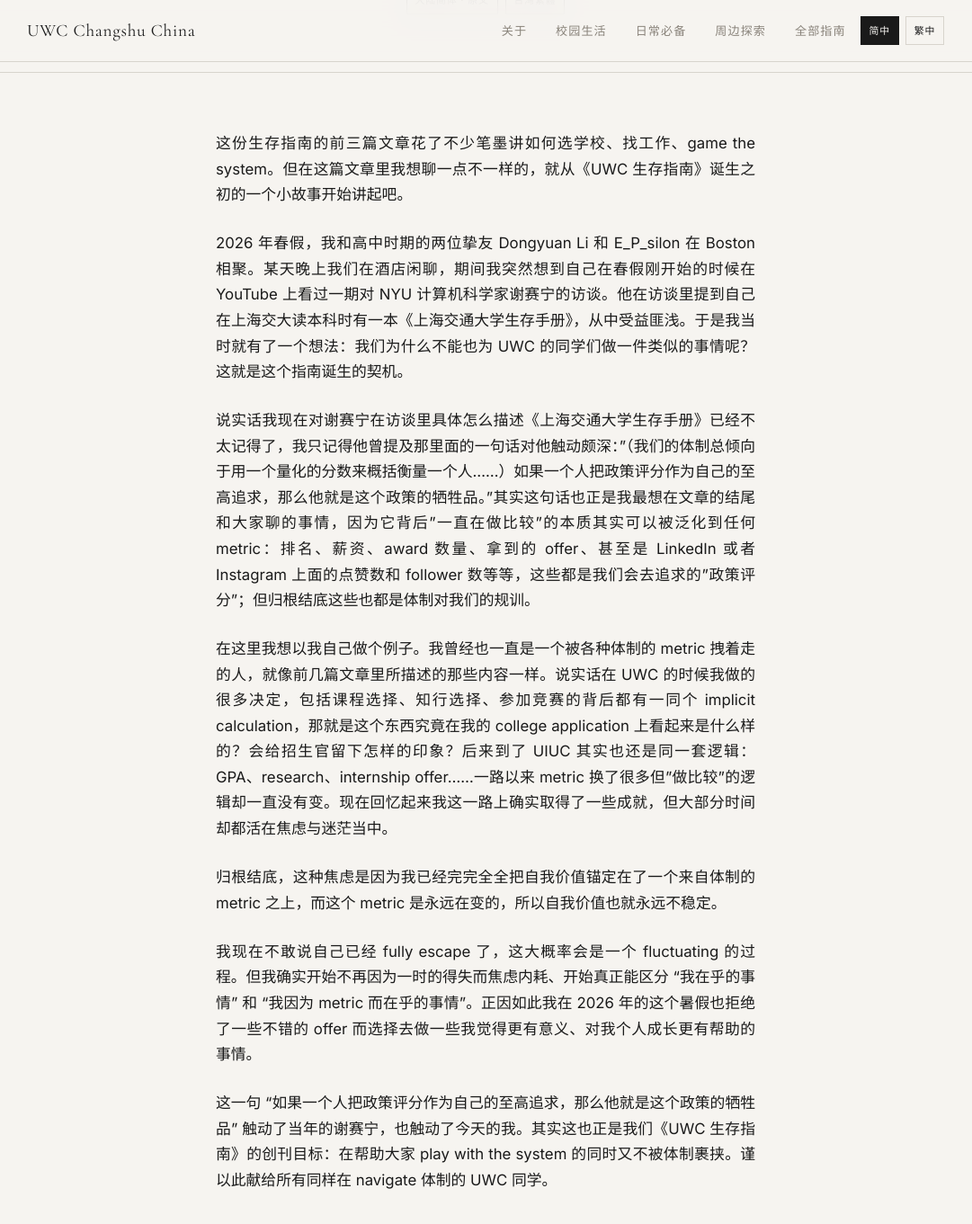
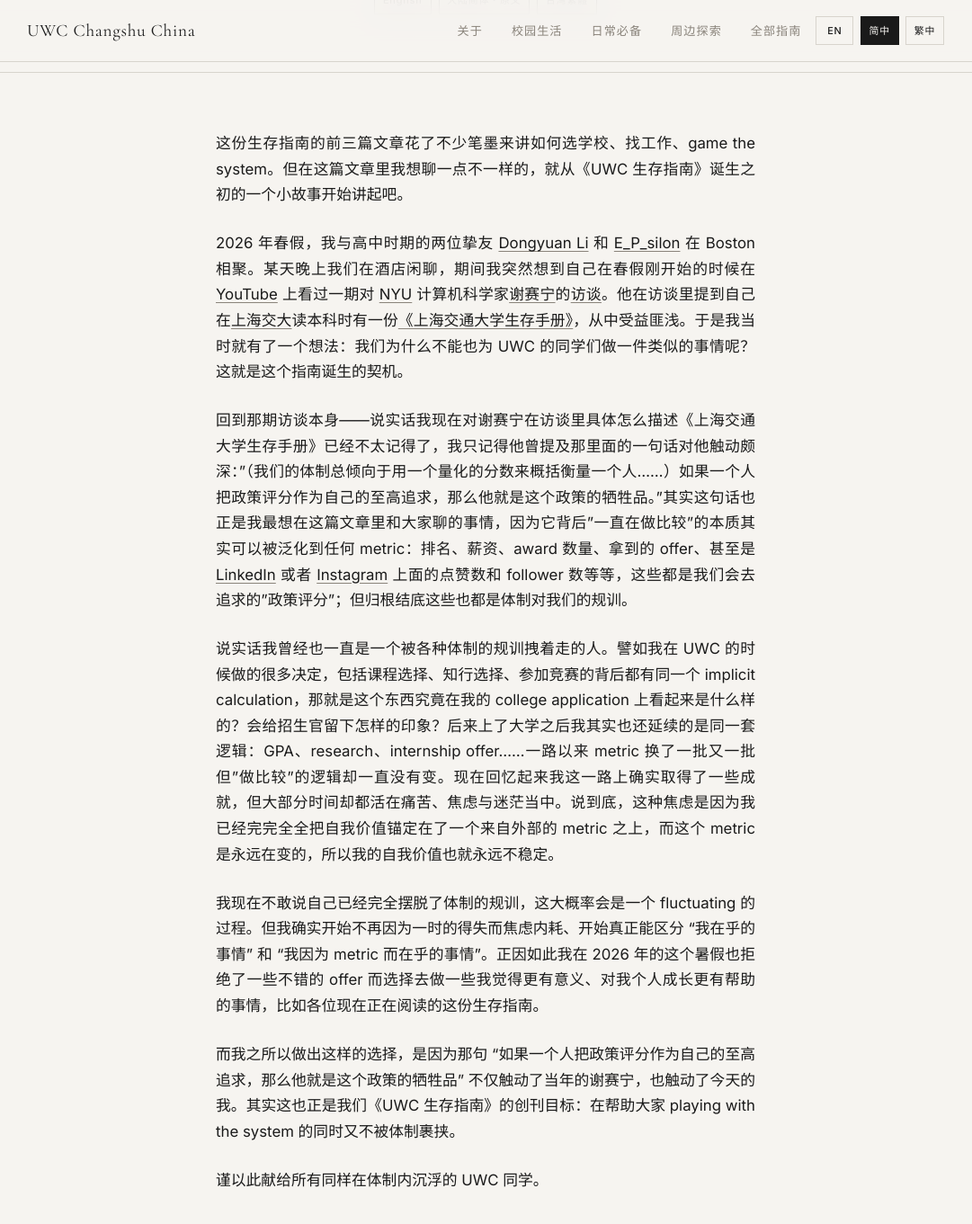
Before and after one commit to United-World-College/UWC-Survival-Guide, a Jekyll site: the page built from website/_guides/chinese/victims-of-the-system-CN.md, in a window 1280 px wide and 1400 px high, scrolled down 466 px. Shown: the top 1361 px of the window at 90% size, without its empty margins (100-1181 px from the left). Built offline with Jekyll 4.4.1, drawn with Linux system fonts in a browser that asks for light colours; some of the changed text lies outside the part shown.

Commit message:
docs: add EN 'Victims of the System' + sync CN/TW updates, Wikipedia links, italicize titles, global order=3
- New EN version (website/_guides/default/victims-of-the-system.md) with banner aligned to other EN articles (Musings category, language_sort=1)
- Sync CN copy edits into TW (merged paragraphs, prose refinements, "回到那期访谈本身" opener, "完全摆脱了体制的规训", "比如各位现在正在阅读的这份生存指南", restructured closing)
- Add Wikipedia links for YouTube, NYU, LinkedIn, Instagram across all three languages
- Italicize *UWC Survival Guide* and *Survive SJTU Manual* in EN to match cross-guide italics convention
- Update CN/TW/EN closing to "在体制内沉浮" / "weathering the ups and downs of the system"
- Change order from 0 to 3 (global sequence across all guides)

```diff
--- a/website/_guides/chinese/victims-of-the-system-CN.md
+++ b/website/_guides/chinese/victims-of-the-system-CN.md
@@ -1,7 +1,7 @@
 ---
 title: "体制的牺牲者"
-category: "UWC 之后的日子"
-description: "在 metric 至上的世界里，如何不沦为体制的牺牲品。"
+category: "随想"
+description: "关于 metric 至上的一些反思，以及这份生存指南的初心。"
 order: 3
 author_id: "william-huang"
 original_language: "zh-CN"
@@ -14,16 +14,16 @@
 updated: 2026-05-13
 ---
 
-这份生存指南的前三篇文章花了不少笔墨讲如何选学校、找工作、game the system。但在这篇文章里我想聊一点不一样的，就从《UWC 生存指南》诞生之初的一个小故事开始讲起吧。
+这份生存指南的前三篇文章花了不少笔墨来讲如何选学校、找工作、game the system。但在这篇文章里我想聊一点不一样的，就从《UWC 生存指南》诞生之初的一个小故事开始讲起吧。
 
-2026 年春假，我和高中时期的两位挚友 Dongyuan Li 和 E_P_silon 在 Boston 相聚。某天晚上我们在酒店闲聊，期间我突然想到自己在春假刚开始的时候在 YouTube 上看过一期对 NYU 计算机科学家谢赛宁的访谈。他在访谈里提到自己在上海交大读本科时有一本《上海交通大学生存手册》，从中受益匪浅。于是我当时就有了一个想法：我们为什么不能也为 UWC 的同学们做一件类似的事情呢？这就是这个指南诞生的契机。
+2026 年春假，我与高中时期的两位挚友 [Dongyuan Li]({{ '/zh-cn/authors/tom-li/' | relative_url }}) 和 [E_P_silon]({{ '/zh-cn/authors/edwardpanwh/' | relative_url }}) 在 Boston 相聚。某天晚上我们在酒店闲聊，期间我突然想到自己在春假刚开始的时候在 [YouTube](https://en.wikipedia.org/wiki/YouTube) 上看过一期对 [NYU](https://en.wikipedia.org/wiki/New_York_University) 计算机科学家[谢赛宁](https://www.sainingxie.com)的[访谈](https://youtu.be/rIwgZWzUKm8?si=r27NOTcaTh9wJ2IA)。他在访谈里提到自己在[上海交大](https://en.wikipedia.org/wiki/Shanghai_Jiao_Tong_University)读本科时有一份[《上海交通大学生存手册》](https://survivesjtu.gitbook.io/survivesjtumanual)，从中受益匪浅。于是我当时就有了一个想法：我们为什么不能也为 UWC 的同学们做一件类似的事情呢？这就是这个指南诞生的契机。
 
-说实话我现在对谢赛宁在访谈里具体怎么描述《上海交通大学生存手册》已经不太记得了，我只记得他曾提及那里面的一句话对他触动颇深："（我们的体制总倾向于用一个量化的分数来概括衡量一个人……）如果一个人把政策评分作为自己的至高追求，那么他就是这个政策的牺牲品。"其实这句话也正是我最想在文章的结尾和大家聊的事情，因为它背后"一直在做比较"的本质其实可以被泛化到任何 metric：排名、薪资、award 数量、拿到的 offer、甚至是 LinkedIn 或者 Instagram 上面的点赞数和 follower 数等等，这些都是我们会去追求的"政策评分"；但归根结底这些也都是体制对我们的规训。
+回到那期访谈本身——说实话我现在对谢赛宁在访谈里具体怎么描述《上海交通大学生存手册》已经不太记得了，我只记得他曾提及那里面的一句话对他触动颇深："（我们的体制总倾向于用一个量化的分数来概括衡量一个人……）如果一个人把政策评分作为自己的至高追求，那么他就是这个政策的牺牲品。"其实这句话也正是我最想在这篇文章里和大家聊的事情，因为它背后"一直在做比较"的本质其实可以被泛化到任何 metric：排名、薪资、award 数量、拿到的 offer、甚至是 [LinkedIn](https://en.wikipedia.org/wiki/LinkedIn) 或者 [Instagram](https://en.wikipedia.org/wiki/Instagram) 上面的点赞数和 follower 数等等，这些都是我们会去追求的"政策评分"；但归根结底这些也都是体制对我们的规训。
 
-在这里我想以我自己做个例子。我曾经也一直是一个被各种体制的 metric 拽着走的人，就像前几篇文章里所描述的那些内容一样。说实话在 UWC 的时候我做的很多决定，包括课程选择、知行选择、参加竞赛的背后都有一同个 implicit calculation，那就是这个东西究竟在我的 college application 上看起来是什么样的？会给招生官留下怎样的印象？后来到了 UIUC 其实也还是同一套逻辑：GPA、research、internship offer……一路以来 metric 换了很多但"做比较"的逻辑却一直没有变。现在回忆起来我这一路上确实取得了一些成就，但大部分时间却都活在焦虑与迷茫当中。
+说实话我曾经也一直是一个被各种体制的规训拽着走的人。譬如我在 UWC 的时候做的很多决定，包括课程选择、知行选择、参加竞赛的背后都有同一个 implicit calculation，那就是这个东西究竟在我的 college application 上看起来是什么样的？会给招生官留下怎样的印象？后来上了大学之后我其实也还延续的是同一套逻辑：GPA、research、internship offer……一路以来 metric 换了一批又一批但"做比较"的逻辑却一直没有变。现在回忆起来我这一路上确实取得了一些成就，但大部分时间却都活在痛苦、焦虑与迷茫当中。说到底，这种焦虑是因为我已经完完全全把自我价值锚定在了一个来自外部的 metric 之上，而这个 metric 是永远在变的，所以我的自我价值也就永远不稳定。
 
-归根结底，这种焦虑是因为我已经完完全全把自我价值锚定在了一个来自体制的 metric 之上，而这个 metric 是永远在变的，所以自我价值也就永远不稳定。
+我现在不敢说自己已经完全摆脱了体制的规训，这大概率会是一个 fluctuating 的过程。但我确实开始不再因为一时的得失而焦虑内耗、开始真正能区分 "我在乎的事情" 和 "我因为 metric 而在乎的事情"。正因如此我在 2026 年的这个暑假也拒绝了一些不错的 offer 而选择去做一些我觉得更有意义、对我个人成长更有帮助的事情，比如各位现在正在阅读的这份生存指南。
 
-我现在不敢说自己已经 fully escape 了，这大概率会是一个 fluctuating 的过程。但我确实开始不再因为一时的得失而焦虑内耗、开始真正能区分 "我在乎的事情" 和 "我因为 metric 而在乎的事情"。正因如此我在 2026 年的这个暑假也拒绝了一些不错的 offer 而选择去做一些我觉得更有意义、对我个人成长更有帮助的事情。
+而我之所以做出这样的选择，是因为那句 "如果一个人把政策评分作为自己的至高追求，那么他就是这个政策的牺牲品" 不仅触动了当年的谢赛宁，也触动了今天的我。其实这也正是我们《UWC 生存指南》的创刊目标：在帮助大家 playing with the system 的同时又不被体制裹挟。
 
-这一句 "如果一个人把政策评分作为自己的至高追求，那么他就是这个政策的牺牲品" 触动了当年的谢赛宁，也触动了今天的我。其实这也正是我们《UWC 生存指南》的创刊目标：在帮助大家 play with the system 的同时又不被体制裹挟。谨以此献给所有同样在 navigate 体制的 UWC 同学。
+谨以此献给所有同样在体制内沉浮的 UWC 同学。
```
Also changed, not shown: website/_guides/chinese/victims-of-the-system-TW.md (+9 -9 lines), website/_guides/default/victims-of-the-system.md (added, +29 -0 lines).
